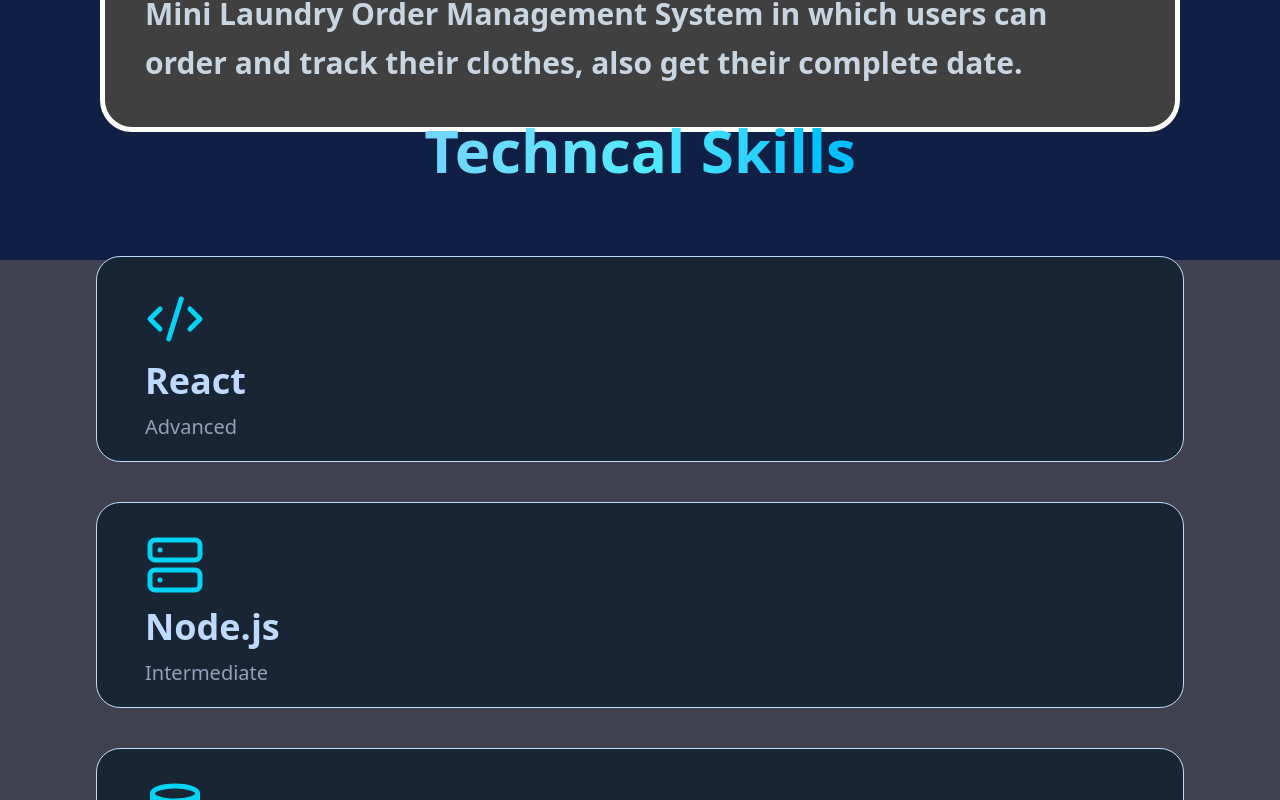
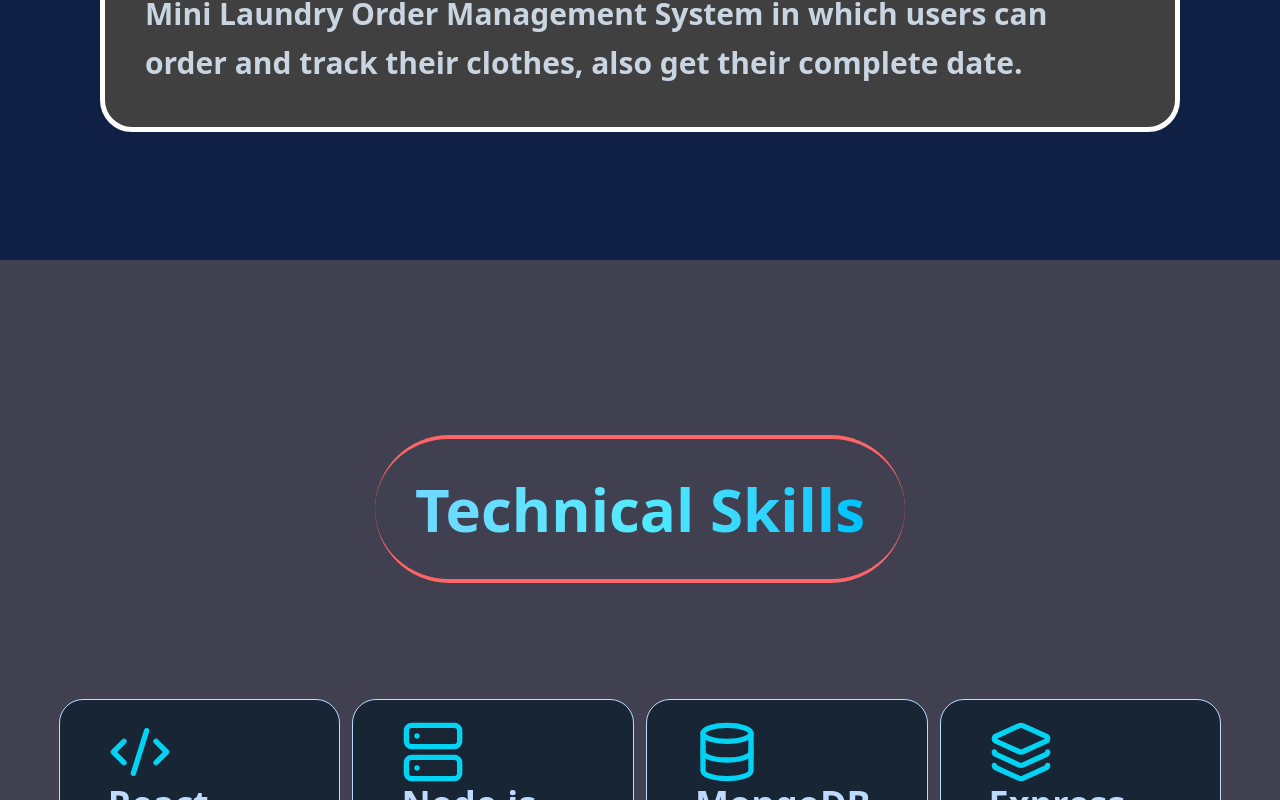
Before and after one commit to yashukaSan/Portfolio, a Next.js app: page / in a window 1280 px wide. Shown: the part 1440-2240 px from the top of the page. Built offline with nearby package versions, Linux system fonts and the light colour scheme.

Commit message:
Fix the color palattes and adjust the sizing bugs

```diff
--- a/app/sections/Skills.jsx
+++ b/app/sections/Skills.jsx
@@ -1,45 +1,51 @@
+"use client"
+
 import {CodeXml, Server, Layers, Database } from 'lucide-react'
+import { useState } from 'react';
 
 export default function Skills(){
+    const [isHover, setIsHover] = useState(false);
+    const [hoverCount, setHoverCount] = useState(NaN);
+
     return (
         <section className="h-screen bg-[#505065]/80 flex flex-col justify-center items-center" >
-            <h1 className="mb-19 bg-linear-to-r bg-clip-text text-transparent text-6xl font-bold from-sky-300 via-cyan-300 to-sky-400 " >
-                Techncal Skills
+            <h1 className="mb-29 bg-linear-to-r transition duration-400 border-y-4 border-red-400 hover:from-red-500 hover:to-red-500 hover:via-yellow-300 hover:border-sky-400 rounded-full p-10 bg-clip-text text-transparent text-6xl font-bold from-sky-300 via-cyan-300 to-sky-400 " >
+                Technical Skills
             </h1>
-            <ul className="grid gap-10 " >
-                <li className="w-[85vw] px-12 py-5 border rounded-3xl bg-[#182535] " >
-                    <CodeXml className="text-4xl text-bold my-3 text-cyan-400" size={60} />
-                    <h1 className="text-4xl font-bold">
+            <ul className="grid lg:gap-3 xl-gap-10 gap-3 grid-cols-2 lg:grid-cols-4" >
+                <li className="w-[45vw] transition duration-400 hover:bg-linear-to-r lg:w-[22vw] from-[#66dd89] px-12 py-5 border rounded-3xl bg-[#182535] " onMouseEnter={()=>{setIsHover(true); setHoverCount(1)} } onMouseLeave={()=>{setIsHover(false); setHoverCount(NaN)}} >
+                    <CodeXml className={isHover && hoverCount===1 ? "md:w-16 md:h-16 text-bold text-red-400" : "md:w-16 md:h-16 text-bold text-cyan-400"} />
+                    <h1 className={isHover && hoverCount===1 ? "text-4xl font-bold text-yellow-300" : "text-4xl font-bold hover:text-black"}>
                         React
                     </h1>
-                    <p className="text-xl text-slate-400 mt-3" >
+                    <p className={isHover && hoverCount===1 ? "text-xl text-pink-100 mt-3 " : "text-xl text-slate-400 hover:text-slate-900 mt-3"} >
                         Advanced
                     </p>
                 </li>
-                <li className="w-[85vw] px-12 py-5 border rounded-3xl bg-[#182535] " >
-                    <Server className="text-4xl text-bold my-3 text-cyan-400" size={60} />
-                    <h1 className="text-4xl font-bold">
+                <li className="w-[45vw] transition duration-400 hover:bg-linear-to-r lg:w-[22vw] from-[#66dd89]  px-12 py-5 border rounded-3xl bg-[#182535] " onMouseEnter={()=>{setIsHover(true); setHoverCount(2)} } onMouseLeave={()=>{setIsHover(false); setHoverCount(NaN)}} >
+                    <Server className={isHover && hoverCount===2 ? "md:w-16 md:h-16 text-bold text-red-400" : "md:w-16 md:h-16 text-bold text-cyan-400"} />
+                    <h1 className={isHover && hoverCount===2 ? "text-4xl font-bold text-yellow-300" : "text-4xl font-bold"}>
                         Node.js
                     </h1>
-                    <p className="text-xl text-slate-400 mt-3" >
+                    <p className={isHover && hoverCount===2 ? "text-xl text-pink-100 mt-3 " : "text-xl text-slate-400 mt-3"} >
                         Intermediate
                     </p>
                 </li>
-                <li className="w-[85vw] px-12 py-5 border rounded-3xl bg-[#182535] " >
-                    <Database className="text-4xl text-bold my-3 text-cyan-400" size={60} />
-                    <h1 className="text-4xl font-bold">
+                <li className="w-[45vw] transition duration-400 hover:bg-linear-to-r lg:w-[22vw] from-[#66dd89] px-12 py-5 border rounded-3xl bg-[#182535] " onMouseEnter={()=>{setIsHover(true); setHoverCount(3)} } onMouseLeave={()=>{setIsHover(false); setHoverCount(NaN)}} >
+                    <Database className={isHover && hoverCount===3 ? "md:w-16 md:h-16 text-bold text-red-400" : "md:w-16 md:h-16 text-bold text-cyan-400"} />
+                    <h1 className={isHover && hoverCount===3 ? "text-4xl font-bold text-yellow-300" : "text-4xl font-bold"}>
                         MongoDB
                     </h1>
-                    <p className="text-xl text-slate-400 mt-3" >
+                    <p className={isHover && hoverCount===3 ? "text-xl text-pink-100 mt-3 " : "text-xl text-slate-400 mt-3"} >
                         Intermediate
                     </p>
                 </li>
-                <li className="w-[85vw] px-12 py-5 border rounded-3xl bg-[#182535] " >
-                    <Layers className="text-4xl text-bold my-3 text-cyan-400" size={60} />
-                    <h1 className="text-4xl font-bold">
+                <li className="w-[45vw] px-12 py-5 border transition duration-400 hover:bg-linear-to-r lg:w-[22vw] from-[#66dd89] rounded-3xl bg-[#182535] " onMouseEnter={()=>{setIsHover(true); setHoverCount(4)} } onMouseLeave={()=>{setIsHover(false); setHoverCount(NaN)}} >
+                    <Layers className={isHover && hoverCount===4 ? "md:w-16 md:h-16 text-bold text-red-400" : "md:w-16 md:h-16 text-bold text-cyan-400" } />
+                    <h1 className={isHover && hoverCount===4 ? "text-4xl font-bold text-yellow-300" : "text-4xl font-bold"}>
                         Express
                     </h1>
-                    <p className="text-xl text-slate-400 mt-3" >
+                    <p className={isHover && hoverCount===4 ? "text-xl text-pink-100 mt-3 " : "text-xl text-slate-400 mt-3"} >
                         Beginner
                     </p>
                 </li>
```
